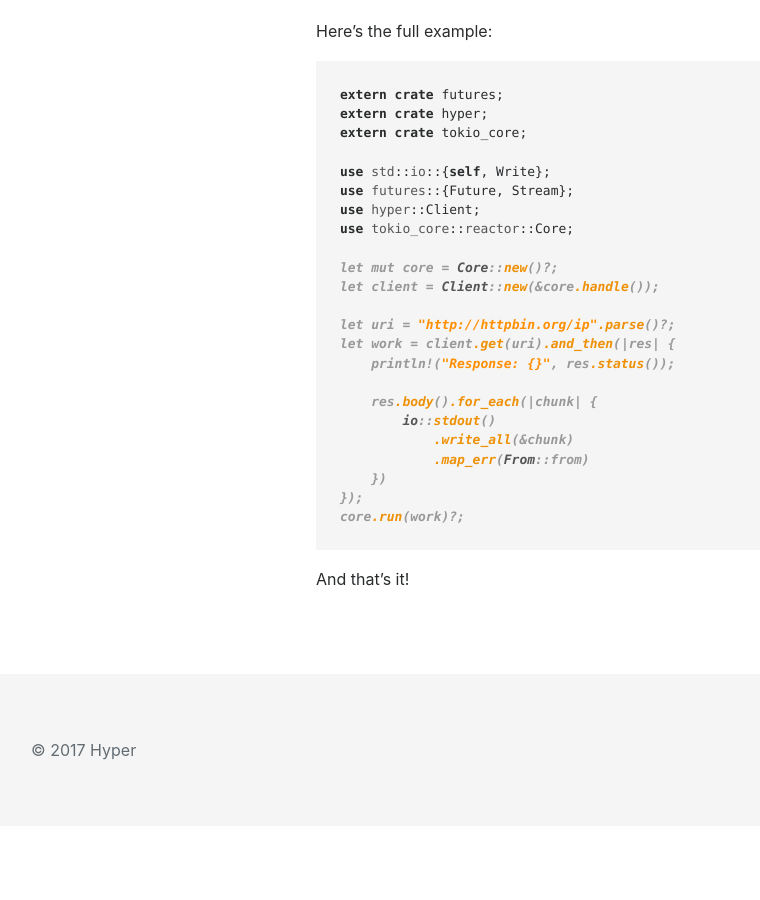
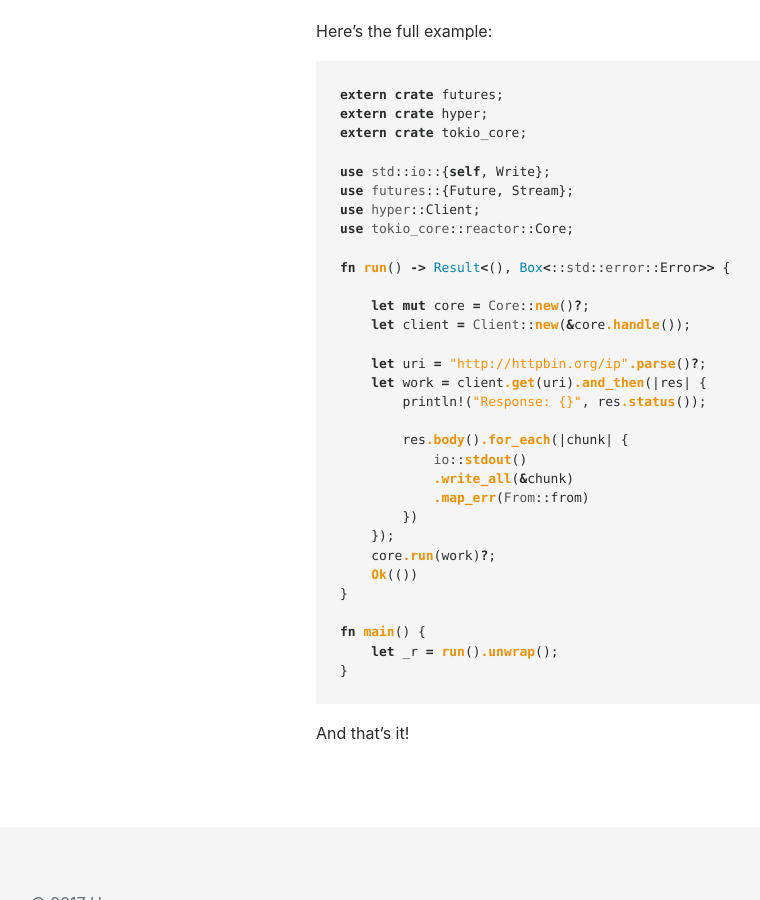
Before and after one commit to hyperium/hyperium.github.io, a Jekyll site: the page built from _guides/client/basic.md, in a window 1280 px wide and 900 px high, scrolled down 2453 px. Shown: the whole window, without its empty margins (54-814 px from the left). Built offline with Jekyll 4.4.1, drawn with Linux system fonts in a browser that asks for light colours; before the commit the page ends 3279 px from its top, so only the background shows below that; some of the changed lines change nothing that is shown.

Commit message:
Update basic.md
Make the "full example" actually compile

````diff
--- a/_guides/client/basic.md
+++ b/_guides/client/basic.md
@@ -175,28 +175,28 @@ use futures::{Future, Stream};
 use hyper::Client;
 use tokio_core::reactor::Core;
 
-# fn run() -> Result<(), Box<::std::error::Error>> {
-# let mut core = Core::new()?;
-# let client = Client::new(&core.handle());
-# let uri = "http://httpbin.org/ip".parse()?;
-# let work = client.get(uri);
-let mut core = Core::new()?;
-let client = Client::new(&core.handle());
+fn run() -> Result<(), Box<::std::error::Error>> {
 
-let uri = "http://httpbin.org/ip".parse()?;
-let work = client.get(uri).and_then(|res| {
-    println!("Response: {}", res.status());
+    let mut core = Core::new()?;
+    let client = Client::new(&core.handle());
 
-    res.body().for_each(|chunk| {
-        io::stdout()
+    let uri = "http://httpbin.org/ip".parse()?;
+    let work = client.get(uri).and_then(|res| {
+        println!("Response: {}", res.status());
+
+        res.body().for_each(|chunk| {
+            io::stdout()
             .write_all(&chunk)
             .map_err(From::from)
-    })
-});
-core.run(work)?;
-# Ok(())
-# }
-# fn main() {}
+        })
+    });
+    core.run(work)?;
+    Ok(())
+}
+
+fn main() {
+    let _r = run().unwrap();
+}
 ```
 
 And that's it!
````
